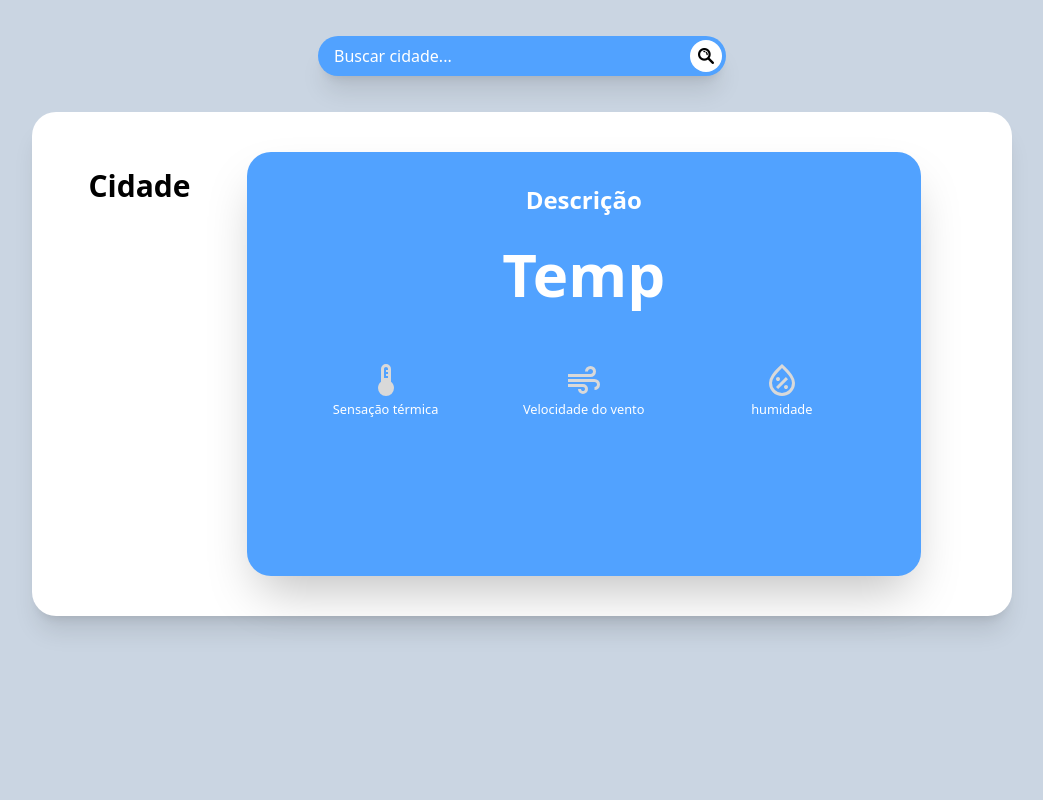
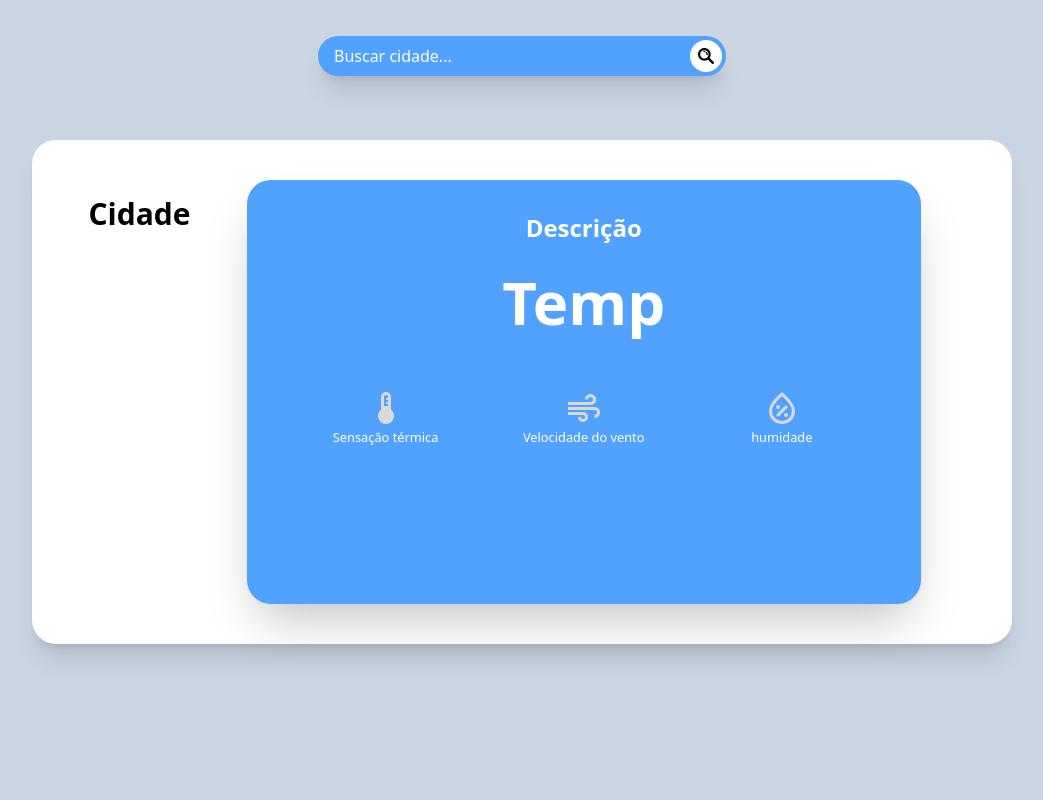
Before and after one commit to Devgustavogomes/Projeto-API-de-clima, a plain HTML site: page index.html in a window 1280 px wide. Shown: the top 800 px of the page, without its empty margins (118-1161 px from the left). Drawn offline with nearby package versions, Linux system fonts and the light colour scheme.

Commit message:
Add files via upload

```diff
--- a/index.html
+++ b/index.html
@@ -10,8 +10,8 @@
 </head>
 
 <body class="">
-    <main class="block bg-slate-300  h-[vhd] justify-items-center content-center">
-        <div class=" grid grid-rows-3  h-[vhd] w-screen  sm:h-auto  sm:w-[90%] max-w-7xl"
+    <main class="flex flex-col items-center justify-center bg-slate-300 min-h-screen">
+        <div class="grid grid-rows-3 h-screen w-screen sm:h-auto sm:w-[90%] max-w-7xl mx-auto"
             style="grid-template-rows: 1fr 5fr 4fr;">
             <!--Barra de pesquisa-->
             <div id="navbar " class="flex justify-center items-center p-4 ">
@@ -26,9 +26,9 @@
                 </form>
             </div>
             <!--Previsão atual-->
-            <div id="currentForecast" class=" justify-items-center ">
+            <div id="currentForecast" class=" flex justify-center items-center ">
                 <div id="currentCard "
-                    class="h-[100%] w-[85%] sm:flex sm:h-[90%] sm:gap-10 sm:p-10 bg-white rounded-3xl justify-items-center shadow-xl">
+                    class="h-[100%] w-[85%] sm:flex sm:h-[90%] sm:gap-10 sm:p-10 bg-white rounded-3xl shadow-xl">
                     <div class="justify-items-center">
                         <p class="p-4 font-bold text-3xl" id="showCityName">Cidade</p>
                         <img src="" id="currentIcon" alt="" src="">
```
